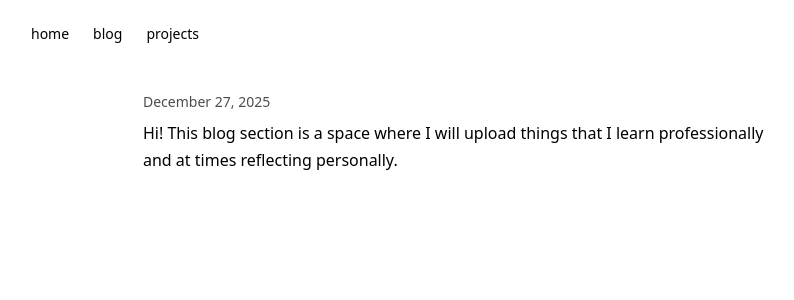
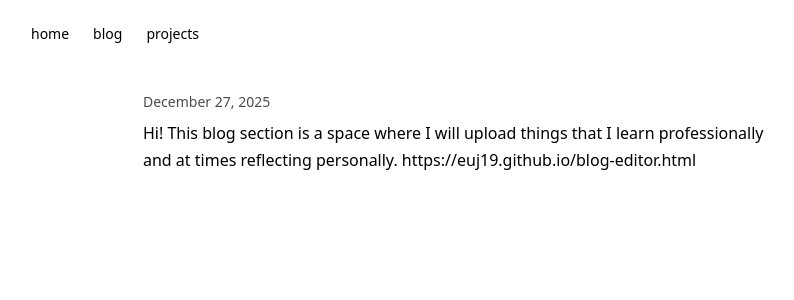
Before and after one commit to Euj19/Euj19.github.io, a Jekyll site: the page built from _posts/2025-12-27-purpose-of-this-blog-section.md, in a window 1280 px wide. Shown: the top 300 px of the page, without its empty margins (185-979 px from the left). Built offline with Jekyll 4.4.1, drawn with Linux system fonts in a browser that asks for light colours; nearby versions of some CDN libraries; part of the change alters nothing that is shown.

Commit message:
Update 2025-12-27-purpose-of-this-blog-section.md

```diff
--- a/_posts/2025-12-27-purpose-of-this-blog-section.md
+++ b/_posts/2025-12-27-purpose-of-this-blog-section.md
@@ -4,3 +4,4 @@ title: "Purpose of this Blog section"
 date: 2025-12-27
 ---
 Hi! This blog section is a space where I will upload things that I learn professionally and at times reflecting personally.
+https://euj19.github.io/blog-editor.html
```
